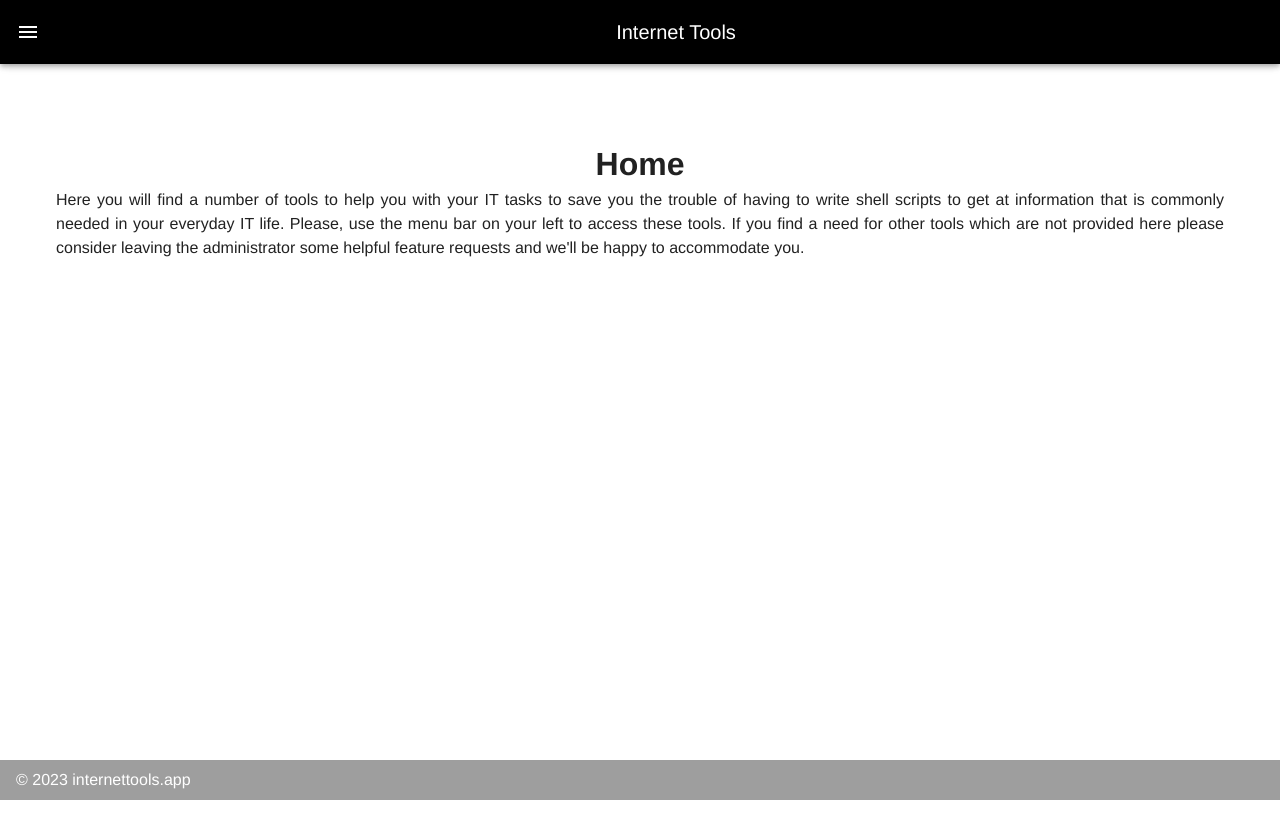
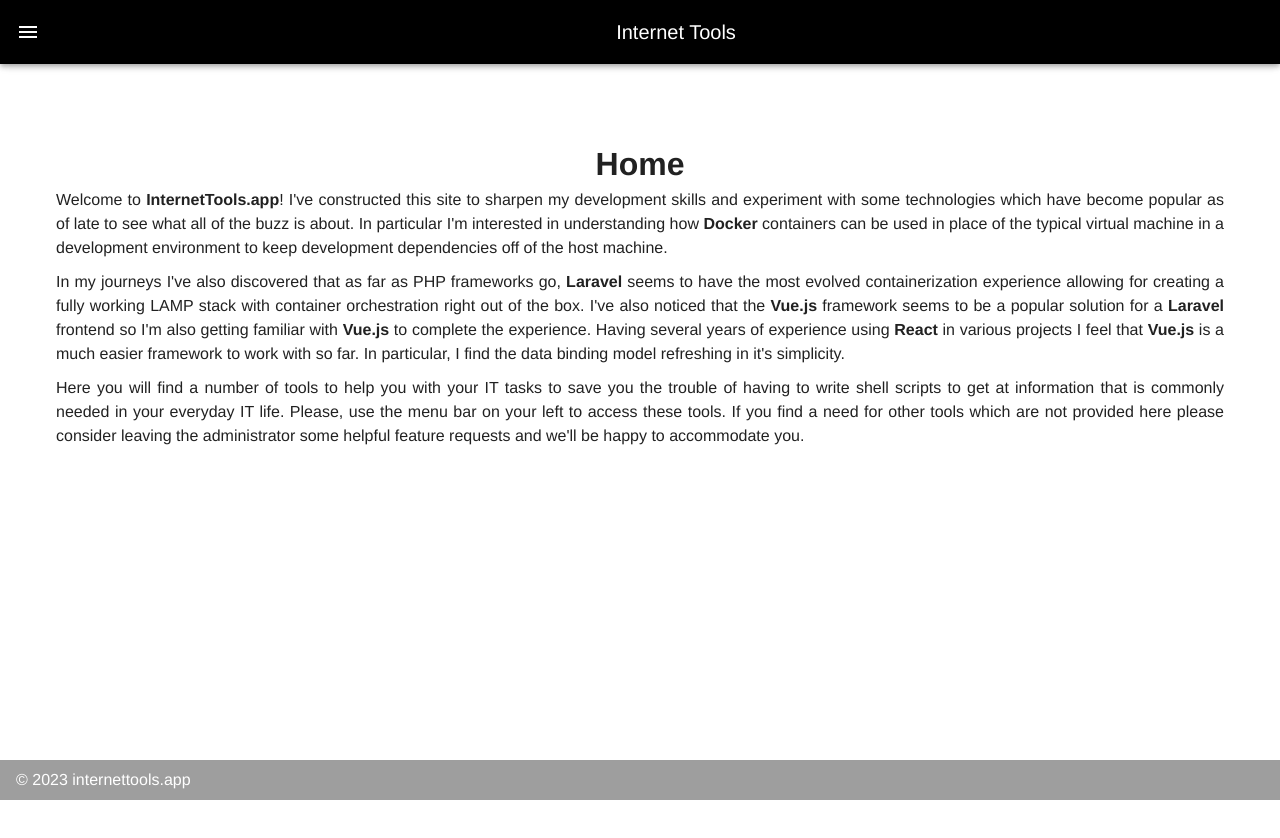
Before and after one commit to butler1970/vue, a Vue app: page / in a window 1280 px wide. Shown: the top 838 px of the page. Built offline with nearby package versions, Linux system fonts and the light colour scheme.

Commit message:
Updating HomePage to expand on the mission statement for this site.

```diff
--- a/src/components/HomePage.vue
+++ b/src/components/HomePage.vue
@@ -2,11 +2,23 @@
   <div class="home">
     <h1>Home</h1>
 
+    <p>Welcome to <strong>InternetTools.app</strong>! I've constructed this site to sharpen my development skills and
+      experiment with some technologies which have become popular as of late to see what all of the buzz is about.  In
+      particular I'm interested in understanding how <strong>Docker</strong> containers can be used in place of the
+      typical virtual machine in a development environment to keep development dependencies off of the host machine.</p>
+
+    <p>In my journeys I've also discovered that as far as PHP frameworks go, <strong>Laravel</strong> seems to have the
+      most evolved containerization experience allowing for creating a fully working LAMP stack with container
+      orchestration right out of the box. I've also noticed that the <strong>Vue.js</strong> framework seems to be a
+      popular solution for a <strong>Laravel</strong> frontend so I'm also getting familiar with <strong>Vue.js</strong>
+      to complete the experience. Having several years of experience using <strong>React</strong> in various projects I
+      feel that <strong>Vue.js</strong> is a much easier framework to work with so far. In particular, I find the data
+      binding model refreshing in it's simplicity.</p>
+
     <p>Here you will find a number of tools to help you with your IT tasks to save you the trouble of having to write
-      shell scripts to get at information that is commonly needed in your everyday IT life.  Please, use the menu bar
-      on your left to access these tools.  If you find a need for other tools which are not provided here please
-      consider leaving the administrator some helpful feature requests and we'll be happy to accommodate you.</p>
-  </div>
+      shell scripts to get at information that is commonly needed in your everyday IT life. Please, use the menu bar on
+      your left to access these tools. If you find a need for other tools which are not provided here please consider
+      leaving the administrator some helpful feature requests and we'll be happy to accommodate you.</p></div>
 </template>
 
 <script>
```
